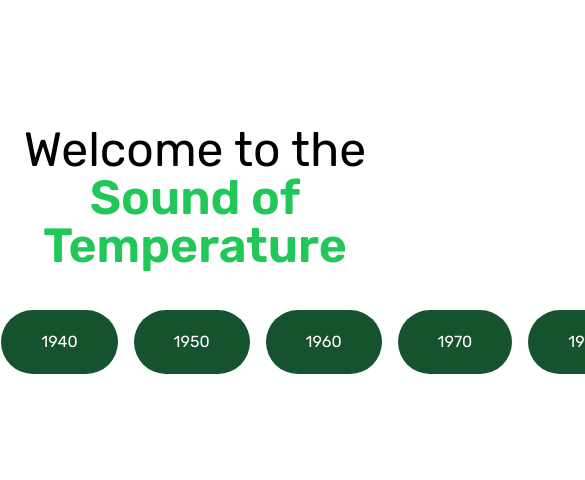
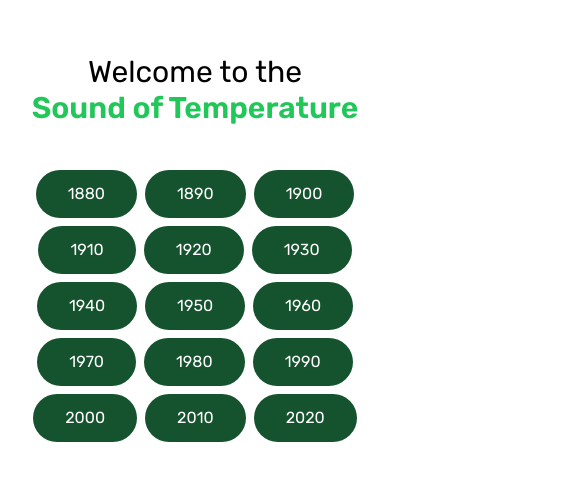
Before and after one commit to juanmayorquin/sound-of-temperature, a React (Vite) app: page / in a window 390 px wide. Shown: the part 172-652 px from the top of the page, 585 px wide, since content can reach past the window. Built offline with nearby package versions, Linux system fonts and the light colour scheme.

Commit message:
responsive

```diff
--- a/src/App.jsx
+++ b/src/App.jsx
@@ -15,7 +15,7 @@ function Button({ year, handleStart }) {
   return (
     <button
       onClick={() => handleStart(year)}
-      className="px-10 py-5 rounded-full bg-green-900 text-white hover:bg-green-800 transition-all"
+      className="px-8 py-3 rounded-full bg-green-900 text-white hover:bg-green-800 transition-all"
     >
       {year}
     </button>
@@ -30,6 +30,7 @@ function App() {
 
   const [year, setYear] = useState(null);
   const [temp, setTemp] = useState(null);
+  const [width, setWidth] = useState(null);
   const [month, setMonth] = useState(null);
   const [bgColor, setBgColor] = useState(null);
   const [started, setStarted] = useState(false);
@@ -184,6 +185,23 @@ function App() {
       return "gray";
     }
   };
+
+
+  useEffect(()=>{
+    setWidth(window.innerWidth)
+    if(window.innerWidth > 1024){
+      setWidth(700)
+    }
+    else if(window.innerWidth > 768){
+      setWidth(500)
+    }
+    else if(window.innerWidth > 640){
+      setWidth(400)
+    }
+    else if(window.innerWidth > 480){
+      setWidth(300)
+    }
+  },[width])
   return (
     <>
       <audio src={song} crossOrigin="anonymous" ref={audioRef} loop />
@@ -192,16 +210,16 @@ function App() {
           className="h-screen text-white transition-all duration-200"
           style={{ backgroundColor: `var(--${bgColor})` }}
         >
-          <div className="flex flex-col h-full w-full justify-between text-center py-10">
+          <div className="flex flex-col h-full w-full justify-between  text-center py-10">
             <h2>{temp > 0 && "+"}{temp}{temp != null ? "°C" : "Registro no disponible"}</h2>
-            <div className="flex gap-7 justify-center">
+            <div className="flex gap-7 justify-center items-center">
               <button id="prev" onClick={() => handleMonthChange("prev")}>
                 <svg xmlns="http://www.w3.org/2000/svg" className="icon icon-tabler icon-tabler-caret-left-filled" width={60} height={60} viewBox="0 0 24 24" strokeWidth={2} stroke="currentColor" fill="none" strokeLinecap="round" strokeLinejoin="round">
                   <path stroke="none" d="M0 0h24v24H0z" fill="none" />
                   <path d="M13.883 5.007l.058 -.005h.118l.058 .005l.06 .009l.052 .01l.108 .032l.067 .027l.132 .07l.09 .065l.081 .073l.083 .094l.054 .077l.054 .096l.017 .036l.027 .067l.032 .108l.01 .053l.01 .06l.004 .057l.002 .059v12c0 .852 -.986 1.297 -1.623 .783l-.084 -.076l-6 -6a1 1 0 0 1 -.083 -1.32l.083 -.094l6 -6l.094 -.083l.077 -.054l.096 -.054l.036 -.017l.067 -.027l.108 -.032l.053 -.01l.06 -.01z" strokeWidth={0} fill="currentColor" />
                 </svg>
               </button>
-              <h2 className="text-8xl font-semibold w-[500px]">{months[month]}, {year}</h2>
+              <h2 className="text-2xl lg:text-8xl font-semibold lg:w-[500px]">{months[month]}, {year}</h2>
               <button id="next" onClick={() => handleMonthChange("next")}>
                 <svg xmlns="http://www.w3.org/2000/svg" className="icon icon-tabler icon-tabler-caret-right-filled" width={60} height={60} viewBox="0 0 24 24" strokeWidth={2} stroke="currentColor" fill="none" strokeLinecap="round" strokeLinejoin="round">
                   <path stroke="none" d="M0 0h24v24H0z" fill="none" />
@@ -210,7 +228,7 @@ function App() {
               </button>
             </div>
             <div className="flex flex-col items-center ">
-              <canvas width={700} height={700} ref={canvasRef} />
+              <canvas width={width} height={width} ref={canvasRef} />
             </div>
             <input
               id="myinput"
@@ -225,10 +243,10 @@ function App() {
         </section>
       ) : (
         <div className="flex flex-col gap-10 items-center justify-center h-screen text-center">
-          <h1 className="text-5xl">
+          <h1 className="text-3xl md:text-5xl">
             Welcome to the <br/> <span className="font-semibold text-forest_green-600">Sound of Temperature</span>
           </h1>
-          <div className="flex md:flex-wrap max-w-[100rem] w-1/2 min-w-[50rem] md:min-w-1/2 items-center justify-center gap-4 md:overflow-x-hidden overflow-x-auto">
+          <div className="flex flex-wrap w-full max-w-6xl gap-2 justify-center p-1">
             {decades.map((decade) => (
               <Button key={decade} year={decade} handleStart={handleStart} />
             ))}
```
